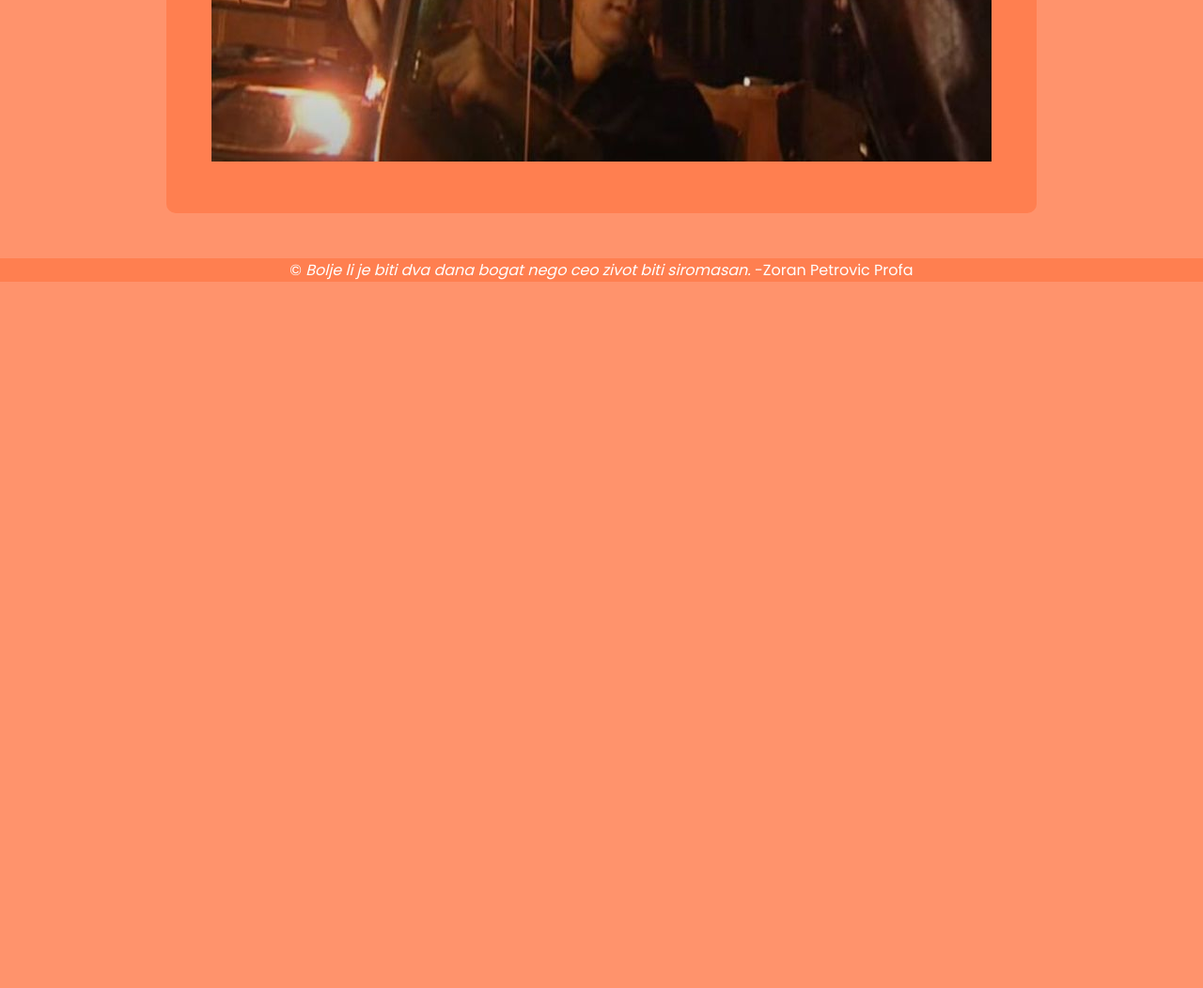
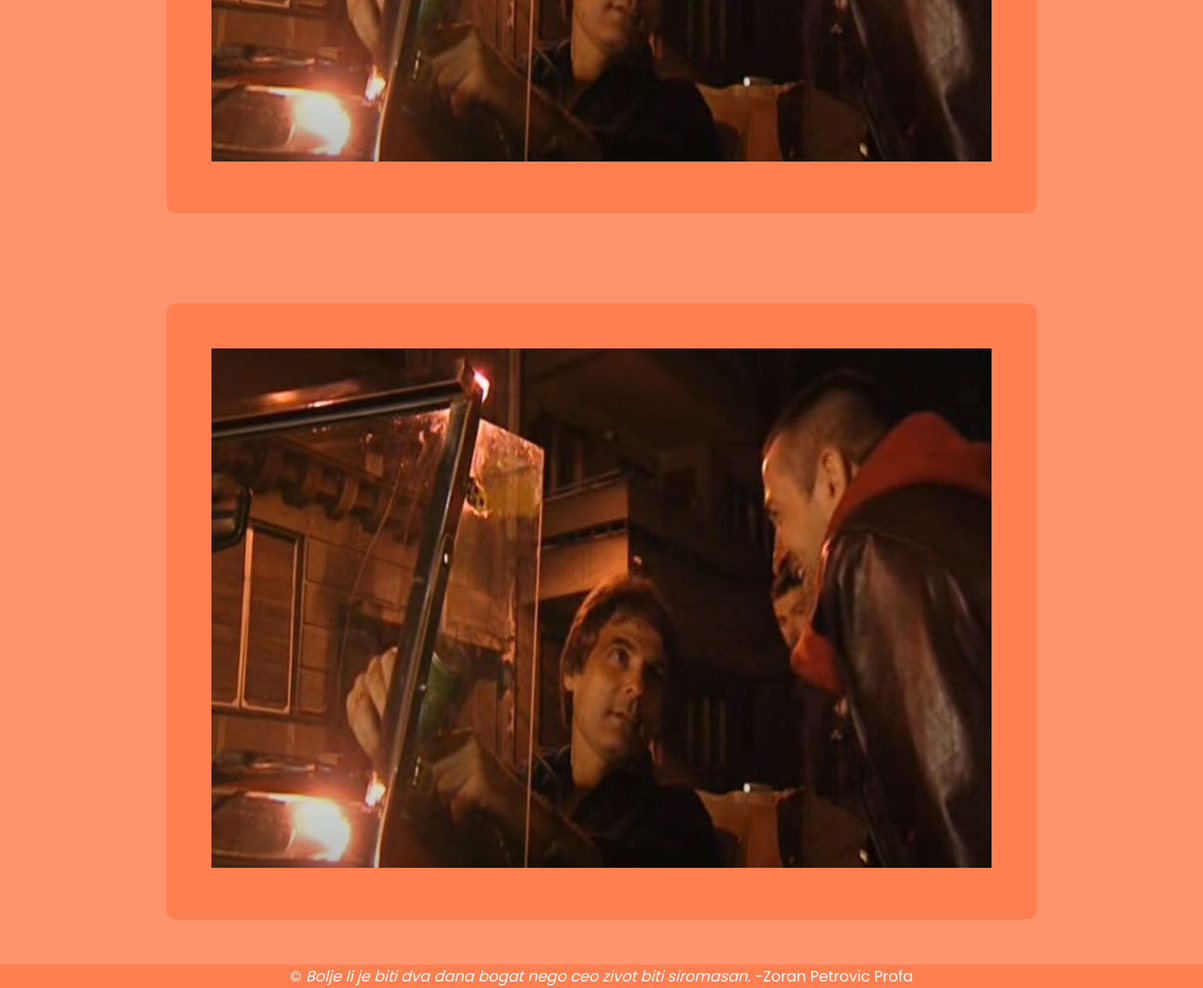
Before and after one commit to marko582/maremare, a plain HTML site: page index.html in a window 1280 px wide. Shown: the part 1351-2403 px from the top of the page at 94% size. Before the commit the page ends 1651 px from the top, so only its background shows below. Drawn offline with Linux system fonts and the light colour scheme.

Commit message:
izmena index.html

```diff
--- a/index.html
+++ b/index.html
@@ -40,6 +40,13 @@
             </div>
         </div>
 
+        <div class="main">
+            <div class="imgholder">
+                <img src="img/dulesavic.jpg" alt="mare care sad je startuj">
+            </div>
+        </div>
+
+
     </body>
     <footer>
         &COPY; <i>Bolje li je biti dva dana bogat nego ceo zivot biti siromasan.</i> -Zoran Petrovic Profa
```
